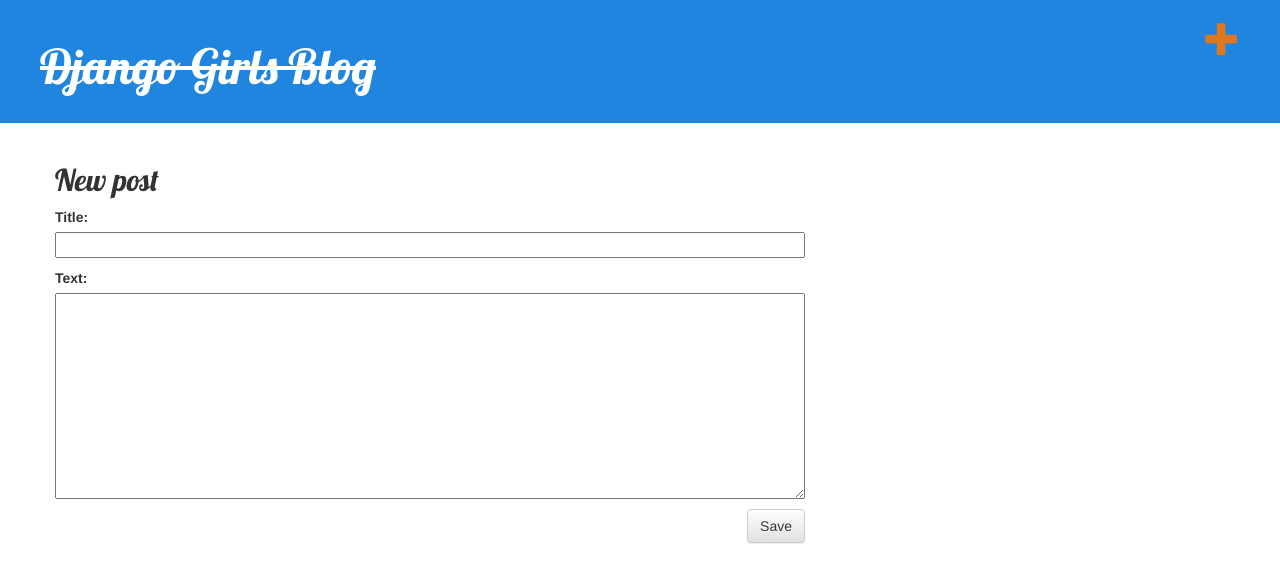
After one commit to PedroLuis960808/my-first-blog, a Django app: page /post/new in a window 1280 px wide. The commit adds this page. Shown: the top 583 px of the page. Run offline with Django 3.2, Linux system fonts and the light colour scheme; the visitor is signed in with stand-in values (Sample User, id 1); some libraries are stand-ins or nearby versions.

Commit message:
Add new views to create/edit blog post inside the site

```diff
--- /dev/null
+++ b/blog/forms.py
@@ -0,0 +1,10 @@
+from django import forms
+
+
+from .models import Post
+
+class PostForm(forms.ModelForm):
+
+		class Meta:
+		   model=Post
+		   fields=('title','text',)
--- a/blog/models.py
+++ b/blog/models.py
@@ -1,5 +1,6 @@
 from django.db import models
 from django.utils import timezone
+
 
 
 class Post(models.Model):
--- a/blog/static/css/blog.css
+++ b/blog/static/css/blog.css
@@ -1,5 +1,5 @@
 .page-header {
-    background-color: #C25100;
+    background-color: #1F85DE;
     margin-top: 0;
     padding: 20px 20px 20px 40px;
 }
@@ -7,7 +7,7 @@
 .page-header h1, .page-header h1 a, .page-header h1 a:visited, .page-header h1 a:active {
     color: #ffffff;
     font-size: 36pt;
-    text-decoration: none;
+    text-decoration: line-through;
 }
 
 .content {
@@ -19,7 +19,7 @@
 }
 
 .date {
-    color: #828282;
+    color: #DE781F;
 }
 
 .save {
@@ -31,7 +31,7 @@
 }
 
 .top-menu, .top-menu:hover, .top-menu:visited {
-    color: #ffffff;
+    color: #DE781F;
     float: right;
     font-size: 26pt;
     margin-right: 20px;
--- a/blog/templates/blog/base.html
+++ b/blog/templates/blog/base.html
@@ -1,6 +1,10 @@
 {% load static %}
 <html>
     <head>
+
+      <!--<meta name="viewport" content="width=device-width, initial-scale=1.0" />-->
+
+
         <title>Django Girls blog</title>
         <link rel="stylesheet" href="//maxcdn.bootstrapcdn.com/bootstrap/3.2.0/css/bootstrap.min.css">
         <link rel="stylesheet" href="//maxcdn.bootstrapcdn.com/bootstrap/3.2.0/css/bootstrap-theme.min.css">
@@ -9,6 +13,10 @@
     </head>
     <body>
         <div class="page-header">
+            {% if user.is_authenticated %}
+            <a href="{% url 'post_new' %}" class="top-menu"><span class="glyphicon glyphicon-plus"></span></a>
+            {% endif %}
+
 <h1><a href="/">Django Girls Blog</a></h1>
         </div>
         <div class="content container">
--- /dev/null
+++ b/blog/templates/blog/post_edit.html
@@ -0,0 +1,9 @@
+{% extends 'blog/base.html' %}
+
+{% block content %}
+    <h2>New post</h2>
+    <form method="POST" class="post-form">{% csrf_token %}
+        {{ form.as_p }}
+        <button type="submit" class="save btn btn-default">Save</button>
+    </form>
+{% endblock %}
--- a/blog/templates/blog/post_list.html
+++ b/blog/templates/blog/post_list.html
@@ -6,8 +6,7 @@
             <div class="date">
                 {{ post.published_date }}
             </div>
-           <h2><a href="{% url 'post_detail' pk=post.pk %}">{{ post.title }}</a></h2>
-
+            <h2><a href="{% url 'post_detail' pk=post.pk %}">{{ post.title }}</a></h2>
             <p>{{ post.text|linebreaksbr }}</p>
         </div>
     {% endfor %}
--- a/blog/urls.py
+++ b/blog/urls.py
@@ -4,4 +4,7 @@
 urlpatterns = [
     path('', views.post_list, name='post_list'),
     path('post/<int:pk>/', views.post_detail, name='post_detail'),
+    path('post/new', views.post_new, name='post_new'),
+    path('post/<int:pk>/edit/', views.post_edit, name='post_edit'),
+    path ('post/<int:pk>/edit/',views.post_edit,name='post_edit'),
 ]
--- a/blog/views.py
+++ b/blog/views.py
@@ -1,6 +1,10 @@
+from django.shortcuts import redirect
 from django.shortcuts import render, get_object_or_404
 from django.utils import timezone
 from .models import Post
+
+from .forms import PostForm
+
 # Create your views here.
 
 
@@ -9,6 +13,39 @@
     posts = Post.objects.filter(published_date__lte=timezone.now()).order_by('published_date')
     return render(request, 'blog/post_list.html', {'posts': posts})
 
+
+
 def post_detail(request, pk):
     post = get_object_or_404(Post, pk=pk)
-    return render(request, 'blog/detail.html', {'post': post})
+    return render(request, 'blog/post_detail.html', {'post': post})
+
+
+
+def post_new(request):
+    if request.method == "POST":
+        form = PostForm(request.POST)
+        if form.is_valid():
+            post = form.save(commit=False)
+            post.author = request.user
+            post.published_date = timezone.now()
+            post.save()
+            return redirect('post_detail', pk=post.pk)
+    else:
+        form = PostForm()
+    return render(request, 'blog/post_edit.html', {'form': form})
+
+
+
+def post_edit(request, pk):
+    post = get_object_or_404(Post, pk=pk)
+    if request.method == "POST":
+        form = PostForm(request.POST, instance=post)
+        if form.is_valid():
+            post = form.save(commit=False)
+            post.author = request.user
+            post.published_date = timezone.now()
+            post.save()
+            return redirect('post_detail', pk=post.pk)
+    else:
+        form = PostForm(instance=post)
+    return render(request, 'blog/post_edit.html', {'form': form})
```
Also changed, not shown: blog/templates/blog/detail.html (deleted, +0 -13 lines), blog/templates/blog/post_detail.html (+16 -0 lines). Lines whose indentation alone changed are shown as unchanged.
